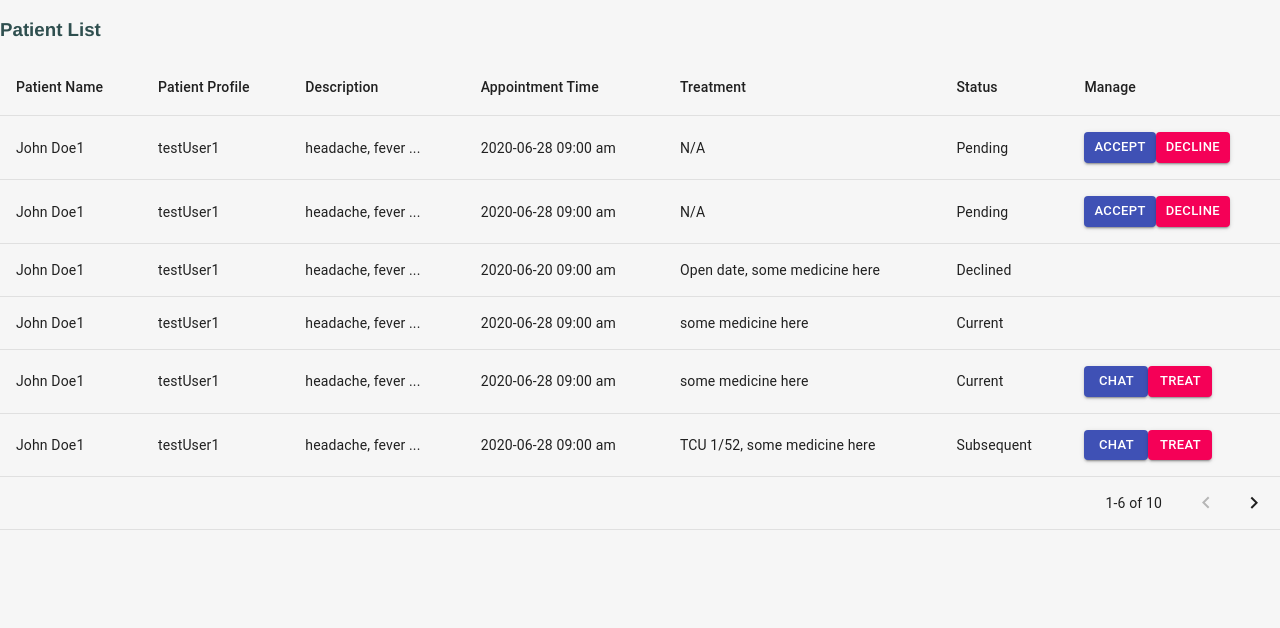
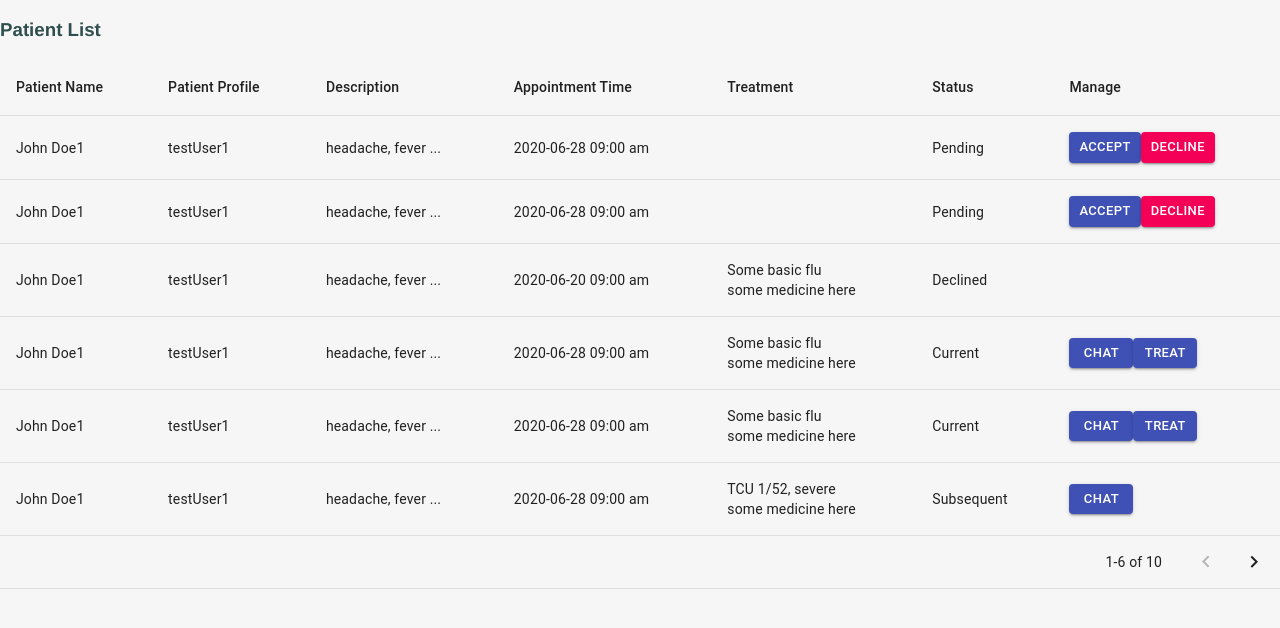
Before and after one commit to serach24/Care-Clinic, a React (Create React App) app: page /doctorProfile in a window 1280 px wide. Shown: the top 628 px of the page. Built offline with nearby package versions, Linux system fonts and the light colour scheme.

Commit message:
Finish Doctor Treatment Dialog

```diff
--- a/src/components/Chat/index.js
+++ b/src/components/Chat/index.js
@@ -6,6 +6,7 @@ import Dialog from "@material-ui/core/Dialog";
 import ChatInput from "./ChatInput";
 import ChatMessages from "./ChatMessages";
 
+import { DialogTitle } from "../DialogTitle";
 
 // import styles from "./styles"
 import "./styles.css"
@@ -59,6 +60,9 @@ class Chat extends React.Component {
     const {open, onClose} = this.props;
     return (
       <Dialog open={open} onClose={onClose}>
+        <DialogTitle id="customized-dialog-title" onClose={onClose}>
+          testUser
+        </DialogTitle>
       <Paper className="chat-component-wrapper">
         <ChatMessages
           messages={this.state.messages}
--- /dev/null
+++ b/src/components/DialogTitle/index.js
@@ -0,0 +1,22 @@
+import React from "react";
+import MuiDialogTitle from '@material-ui/core/DialogTitle';
+import IconButton from '@material-ui/core/IconButton';
+import CloseIcon from '@material-ui/icons/Close';
+import Typography from '@material-ui/core/Typography';
+import { withStyles } from '@material-ui/core/styles';
+
+import {styles} from "./styles";
+
+export const DialogTitle = withStyles(styles)((props) => {
+  const { classes, children, onClose, ...other } = props;
+  return (
+    <MuiDialogTitle disableTypography className={classes.root} {...other}>
+      <Typography variant="h6">{children}</Typography>
+      {onClose ? (
+        <IconButton aria-label="close" className={classes.closeButton} onClick={onClose}>
+          <CloseIcon />
+        </IconButton>
+      ) : null}
+    </MuiDialogTitle>
+  );
+});
--- a/src/components/DoctorPatientList/index.js
+++ b/src/components/DoctorPatientList/index.js
@@ -2,12 +2,15 @@ import React from "react"
 import { Table, TableHead, TableRow, TableCell, TableBody, TableFooter, TablePagination } from "@material-ui/core"
 import Button from "@material-ui/core/Button";
 import Chat from "../Chat";
+import TreatmentDialog from "../TreatmentDialog";
 
 class DoctorPatientList extends React.Component {
   state = {
     page: 0,
     itemsPerPage: 6,
     chatOpen: false,
+    treatmentDialogOpen: false,
+    treatmentId: 0,
     patients: [
       {
         id: 0,
@@ -15,7 +18,8 @@ class DoctorPatientList extends React.Component {
         username: "testUser1",
         description: "headache, fever ...",
         appointTime: "2020-06-28 09:00 am",
-        treatment: "N/A",
+        diagnosis: "",
+        prescription: "",
         status: "Pending"
       },
       {
@@ -24,26 +28,19 @@ class DoctorPatientList extends React.Component {
         username: "testUser1",
         description: "headache, fever ...",
         appointTime: "2020-06-28 09:00 am",
-        treatment: "N/A",
+        diagnosis: "",
+        prescription: "",
         status: "Pending"
-      },
-      {
-        id: 8,
-        realName: "John Doe1",
-        username: "testUser1",
-        description: "headache, fever ...",
-        appointTime: "2020-06-20 09:00 am",
-        treatment: "Open date, some medicine here",
-        status: "Declined"
       },
       {
         id: 2,
         realName: "John Doe1",
         username: "testUser1",
         description: "headache, fever ...",
-        appointTime: "2020-06-28 09:00 am",
-        treatment: "some medicine here",
-        status: "Current"
+        appointTime: "2020-06-20 09:00 am",
+        diagnosis: "Some basic flu",
+        prescription: "some medicine here",
+        status: "Declined"
       },
       {
         id: 3,
@@ -51,7 +48,8 @@ class DoctorPatientList extends React.Component {
         username: "testUser1",
         description: "headache, fever ...",
         appointTime: "2020-06-28 09:00 am",
-        treatment: "some medicine here",
+        diagnosis: "Some basic flu",
+        prescription: "some medicine here",
         status: "Current"
       },
       {
@@ -60,8 +58,9 @@ class DoctorPatientList extends React.Component {
         username: "testUser1",
         description: "headache, fever ...",
         appointTime: "2020-06-28 09:00 am",
-        treatment: "TCU 1/52, some medicine here",
-        status: "Subsequent"
+        diagnosis: "Some basic flu",
+        prescription: "some medicine here",
+        status: "Current"
       },
       {
         id: 5,
@@ -69,7 +68,8 @@ class DoctorPatientList extends React.Component {
         username: "testUser1",
         description: "headache, fever ...",
         appointTime: "2020-06-28 09:00 am",
-        treatment: "TCU 1y, some medicine here",
+        diagnosis: "TCU 1/52, severe",
+        prescription: "some medicine here",
         status: "Subsequent"
       },
       {
@@ -77,17 +77,19 @@ class DoctorPatientList extends React.Component {
         realName: "John Doe1",
         username: "testUser1",
         description: "headache, fever ...",
-        appointTime: "2020-06-28 08:00 am",
-        treatment: "Open date, some medicine here",
-        status: "Finished"
+        appointTime: "2020-06-28 09:00 am",
+        diagnosis: "TCU 1/7, hypertension",
+        prescription: "some medicine here",
+        status: "Subsequent"
       },
       {
         id: 7,
         realName: "John Doe1",
         username: "testUser1",
         description: "headache, fever ...",
-        appointTime: "2020-06-20 09:00 am",
-        treatment: "Open date, some medicine here",
+        appointTime: "2020-06-28 08:00 am",
+        diagnosis: "hypertension",
+        prescription: "some medicine here",
         status: "Finished"
       },
       {
@@ -96,34 +98,45 @@ class DoctorPatientList extends React.Component {
         username: "testUser1",
         description: "headache, fever ...",
         appointTime: "2020-06-20 09:00 am",
-        treatment: "Open date, some medicine here",
+        diagnosis: "mental anxiety",
+        prescription: "some medicine here",
+        status: "Finished"
+      },
+      {
+        id: 9,
+        realName: "John Doe1",
+        username: "testUser1",
+        description: "headache, fever ...",
+        appointTime: "2020-06-20 09:00 am",
+        diagnosis: "mental anxiety",
+        prescription: "some medicine here",
         status: "Finished"
       },
     ]
   }
 
-  renderButton(id){
-    if (this.state.patients[id].status==="Pending"){
-      return(<div>
-        <Button size="small" onClick={()=>{this.acceptAppointment(id)}} variant="contained" color="primary">
+  renderButton(id) {
+    if (this.state.patients[id].status === "Pending") {
+      return (<div>
+        <Button size="small" onClick={() => { this.acceptAppointment(id) }} variant="contained" color="primary">
           Accept
         </Button>
-        <Button size="small" onClick={()=>{this.declineAppointment(id)}} variant="contained" color="secondary">
+        <Button size="small" onClick={() => { this.declineAppointment(id) }} variant="contained" color="secondary">
           Decline
         </Button>
       </div>
       );
-    } else if (this.state.patients[id].status==="Current"){
-      return(<div>
+    } else if (this.state.patients[id].status === "Current") {
+      return (<div>
         <Button size="small" onClick={this.openChat} variant="contained" color="primary">
           Chat
         </Button>
-        <Button size="small" variant="contained" color="secondary">
+        <Button size="small" onClick={()=>{this.openTreatmentDialog(id)}} variant="contained" color="primary">
           Treat
         </Button>
       </div>
       );
-    } else if (this.state.patients[id].status==="Subsequent"){
+    } else if (this.state.patients[id].status === "Subsequent") {
       return (<div>
         <Button size="small" onClick={this.openChat} variant="contained" color="primary">
           Chat
@@ -133,7 +146,20 @@ class DoctorPatientList extends React.Component {
     }
   }
 
-  openChat = () =>{
+  openTreatmentDialog = (id) => {
+    this.setState({
+      treatmentId: id,
+      treatmentDialogOpen: true
+    });
+  }
+
+  closeTreatmentDialog = () => {
+    this.setState({
+      treatmentDialogOpen: false
+    });
+  }
+
+  openChat = () => {
     this.setState({
       chatOpen: true,
     })
@@ -145,32 +171,38 @@ class DoctorPatientList extends React.Component {
     })
   }
 
-  acceptAppointment = (id) =>{
+  acceptAppointment = (id) => {
     const patients = this.state.patients;
     patients[id].status = "Current";
-    this.setState({patients});
+    this.setState({ patients });
   }
 
-  declineAppointment = (id) =>{
+  declineAppointment = (id) => {
     const patients = this.state.patients;
     patients[id].status = "Declined";
-    this.setState({patients});
+    this.setState({ patients });
   }
 
-  returnTreatment = (id) => {
+  returnTreatment = (id, diagnosis, prescription) => {
     const patients = this.state.patients;
+    patients[id].diagnosis=diagnosis;
+    patients[id].prescription=prescription;
     patients[id].status = "Subsequent";
-    this.setState({patients});
+    this.setState({ patients });
+    this.closeTreatmentDialog();
   }
 
-  finishTreatment = (id) => {
+  completeTreatment = (id, diagnosis, prescription) => {
     const patients = this.state.patients;
-    patients[id].status = "Finished";
-    this.setState({patients});
+    patients[id].diagnosis=diagnosis;
+    patients[id].prescription=prescription;
+    patients[id].status = "Complete";
+    this.setState({ patients });
+    this.closeTreatmentDialog();
   }
 
-  handleChangePage = (e,page) =>{
-    this.setState({page})
+  handleChangePage = (e, page) => {
+    this.setState({ page })
   }
 
   render() {
@@ -194,14 +226,17 @@ class DoctorPatientList extends React.Component {
           </TableHead>
           <TableBody>
             {this.state.patients
-            .slice(page * itemsPerPage, (page+1) * itemsPerPage)
+              .slice(page * itemsPerPage, (page + 1) * itemsPerPage)
               .map((row) => (
                 <TableRow>
                   <TableCell>{row.realName}</TableCell>
                   <TableCell>{row.username}</TableCell>
                   <TableCell>{row.description}</TableCell>
                   <TableCell>{row.appointTime}</TableCell>
-                <TableCell>{row.treatment}</TableCell>
+                  <TableCell>
+                    <div>{row.diagnosis}</div>
+                    <div>{row.prescription}</div>
+                  </TableCell>
                   <TableCell>{row.status}</TableCell>
                   <TableCell>
                     {this.renderButton(row.id)}
@@ -222,6 +257,15 @@ class DoctorPatientList extends React.Component {
           </TableFooter>
         </Table>
         <Chat open={this.state.chatOpen} onClose={this.closeChat} />
+        <TreatmentDialog
+                id={this.state.treatmentId}
+                returnTreatment={this.returnTreatment}
+                completeTreatment={this.completeTreatment}
+                open={this.state.treatmentDialogOpen}
+                handleClose={this.closeTreatmentDialog}
+                // diagnosis={this.state.patients[this.state.treatmentId].diagnosis}
+                // prescription={this.state.patients[this.state.treatmentId].prescription}
+              />
       </div>
     );
   }
--- /dev/null
+++ b/src/components/TreatmentDialog/index.js
@@ -0,0 +1,82 @@
+import React from "react";
+import Dialog from "@material-ui/core/Dialog";
+
+import MuiDialogContent from '@material-ui/core/DialogContent';
+import MuiDialogActions from '@material-ui/core/DialogActions';
+import Button from '@material-ui/core/Button';
+
+import TextField from '@material-ui/core/TextField';
+import { withStyles } from '@material-ui/core/styles';
+
+import { styles } from "./styles";
+import { DialogTitle } from "../DialogTitle";
+
+
+class TreatmentDialog extends React.Component {
+
+  state = {
+    diagnosis: "",
+    prescription: ""
+  }
+
+  handleInputChange = (e) => {
+    const target = e.target;
+    this.setState({
+      [target.name]: target.value
+    });
+  };
+
+  // componentDidMount(){
+  //   this.setState({
+  //     diagnosis: this.props.diagnosis,
+  //     prescription: this.props.prescription,
+  //   })
+  // }
+
+  render() {
+    const { id, classes, open, handleClose,returnTreatment, completeTreatment } = this.props;
+    return (
+      <Dialog onClose={handleClose} aria-labelledby="customized-dialog-title" open={open}>
+        <DialogTitle id="customized-dialog-title" onClose={handleClose}>
+          Treatment
+        </DialogTitle>
+        <MuiDialogContent dividers>
+          <h3>Diagnostic Result</h3>
+          <TextField
+            name="diagnosis"
+            value={this.state.diagnosis}
+            onChange={this.handleInputChange}
+            required
+            className={classes.textInput}
+            id="outlined-textarea"
+            placeholder="Please type in your diagnostic result here"
+            multiline
+            variant="outlined"
+          />
+          <h3>Prescrpitions</h3>
+          <TextField
+            name="prescription"
+            value={this.state.prescrpition}
+            className={classes.textInput}
+            onChange={this.handleInputChange}
+            required
+            id="outlined-textarea"
+            placeholder="Please type in your prescription here"
+            multiline
+            variant="outlined"
+          />
+        </MuiDialogContent>
+        <MuiDialogActions>
+          <Button onClick={() => (returnTreatment(id, this.state.diagnosis, this.state.prescription))} color="primary">
+            Ask Patient to come next time
+          </Button>
+          <Button onClick={() => (completeTreatment(id, this.state.diagnosis, this.state.prescription))} color="primary">
+            Complete Treatment
+          </Button>
+        </MuiDialogActions>
+      </Dialog>
+    );
+  }
+}
+
+export default withStyles(styles, { withTheme: false })(TreatmentDialog);
--- a/src/pages/Login/LoginForm.js
+++ b/src/pages/Login/LoginForm.js
@@ -11,9 +11,6 @@ import "./styles.css";
 
 /* Component for the Student Form */
 class LoginForm extends React.Component {
-    constructor(props) {
-        super(props);
-    }
 
   state = {
     username: "",
--- a/src/pages/Login/index.js
+++ b/src/pages/Login/index.js
@@ -6,9 +6,6 @@ import NavBar from "../../components/ui/NavBar";
 
 /* Component for the Student Form */
 class Login extends React.Component {
-  constructor(props) {
-    super(props);
-  }
   state = {
     formType: "login",
     users: [
```
Also changed, not shown: src/components/DialogTitle/styles.js (added, +12 -0 lines), src/components/TreatmentDialog/styles.js (added, +17 -0 lines). Lines whose indentation alone changed are shown as unchanged.
